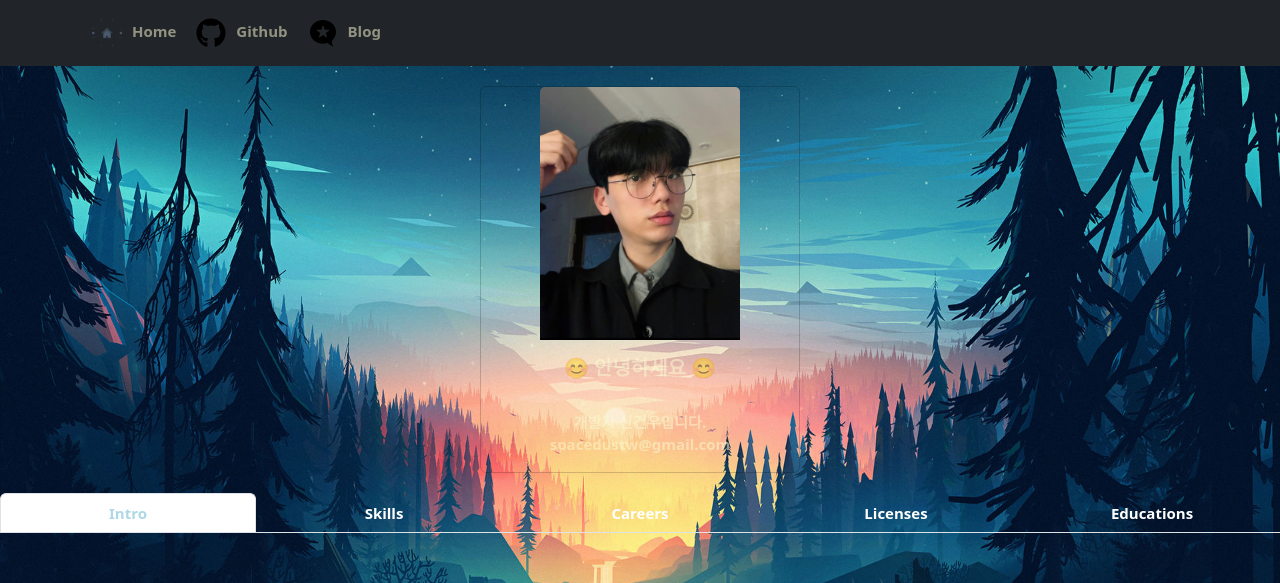
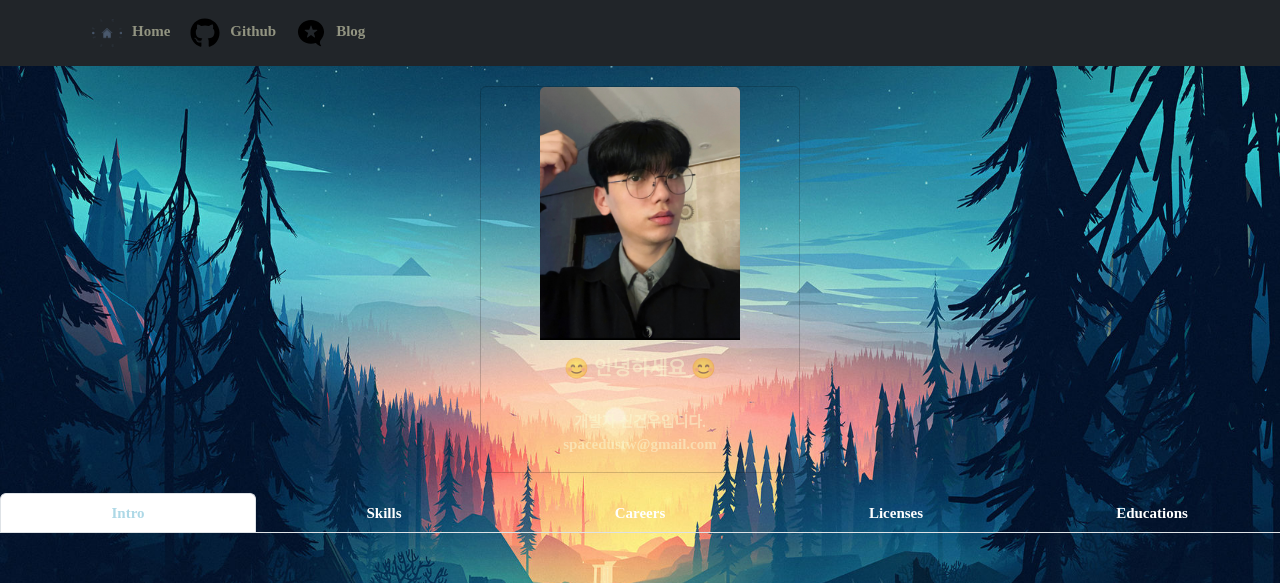
Before and after one commit to spacedustz/Resume, a React (Vite) app in the folder React/: page / in a window 1280 px wide. Shown: the top 583 px of the page. Built offline with nearby package versions, Linux system fonts and the light colour scheme.

Commit message:
전체 font family 변경

```diff
--- a/React/trash/index.css
+++ b/React/trash/index.css
@@ -27,6 +27,10 @@ body {
     &::-webkit-scrollbar-thumb:hover {
         background: #888;
     }
+}
+
+* {
+    font-family: 'Pretendard Variable', 'Malgun Gothic', serif;
 }
 
 
```
